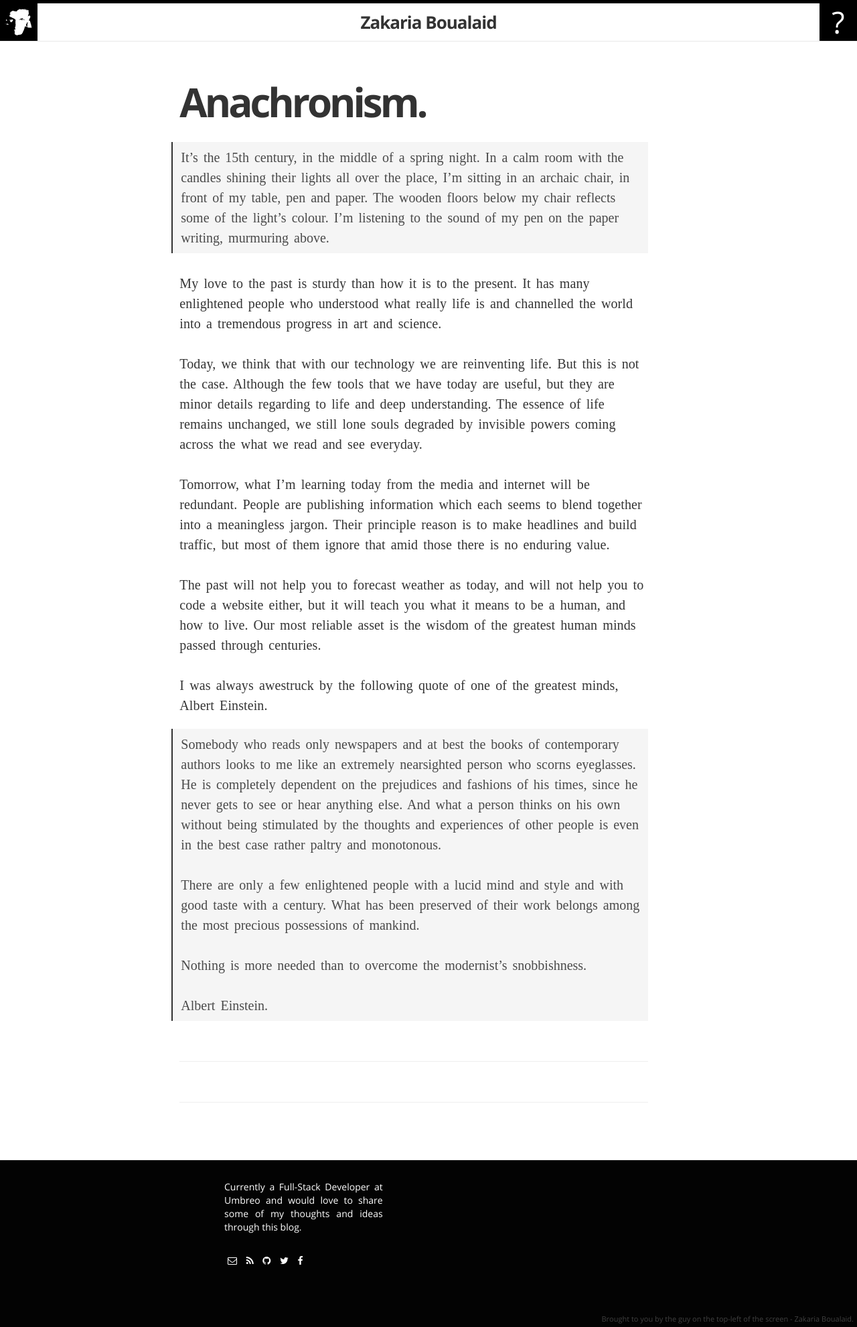
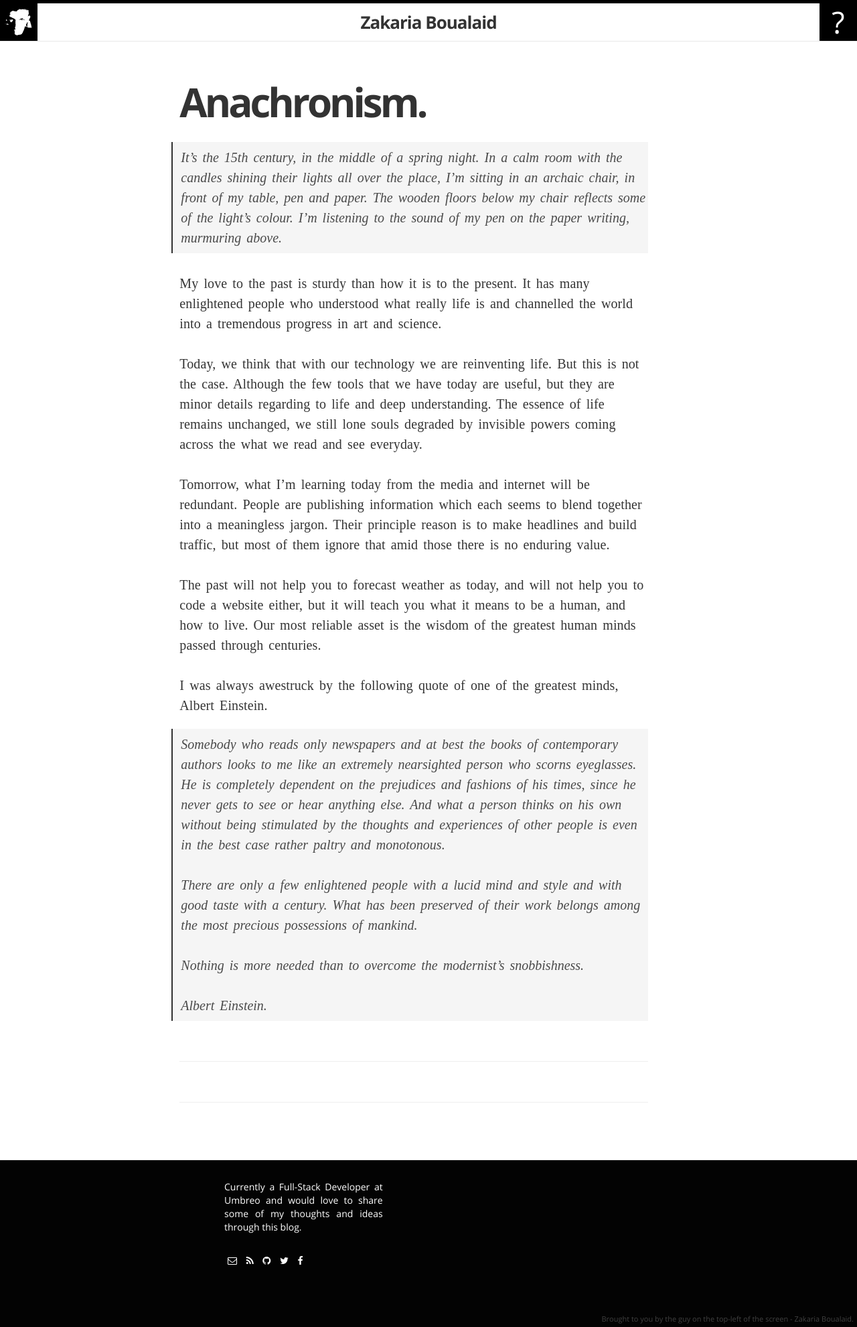
Before and after one commit to ZakariaBoualaid/zakariaboualaid.github.io, a Jekyll site: the page built from _posts/2014-11-15-anachronism.markdown, in a window 1280 px wide. Shown: the whole page at 67% size. Built offline with Jekyll 4.4.1, drawn with Linux system fonts in a browser that asks for light colours; some web fonts are replaced; comment, search, counter and statistics services are not loaded.

Commit message:
Modifying about.md

```diff
--- a/_sass/_layout.scss
+++ b/_sass/_layout.scss
@@ -348,7 +348,7 @@
         border-radius: 0px;
         font-family: 'freight';
         font-size:20px;
-        //font-style: italic;
+        font-style: italic;
     }
  }
 .post-header {
```
